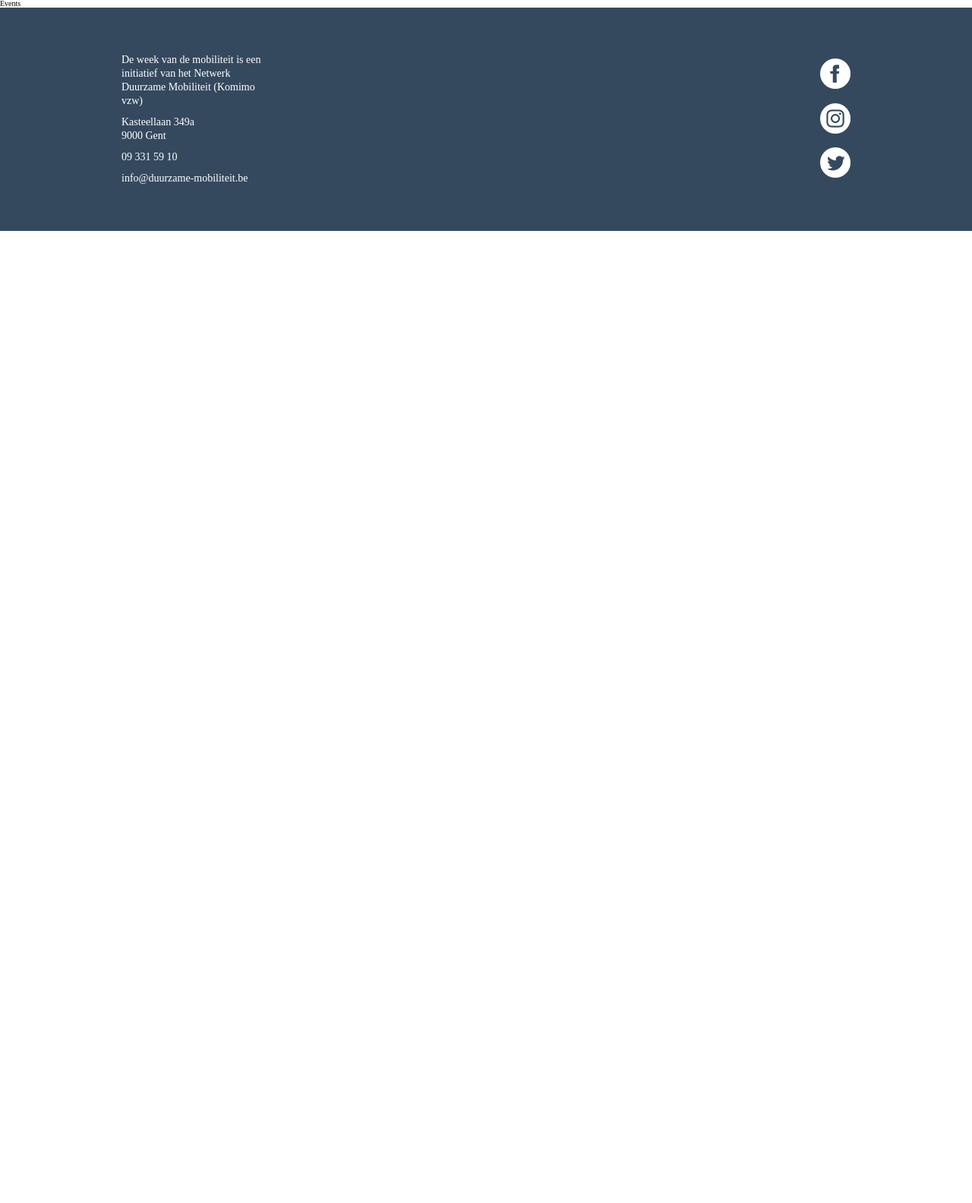
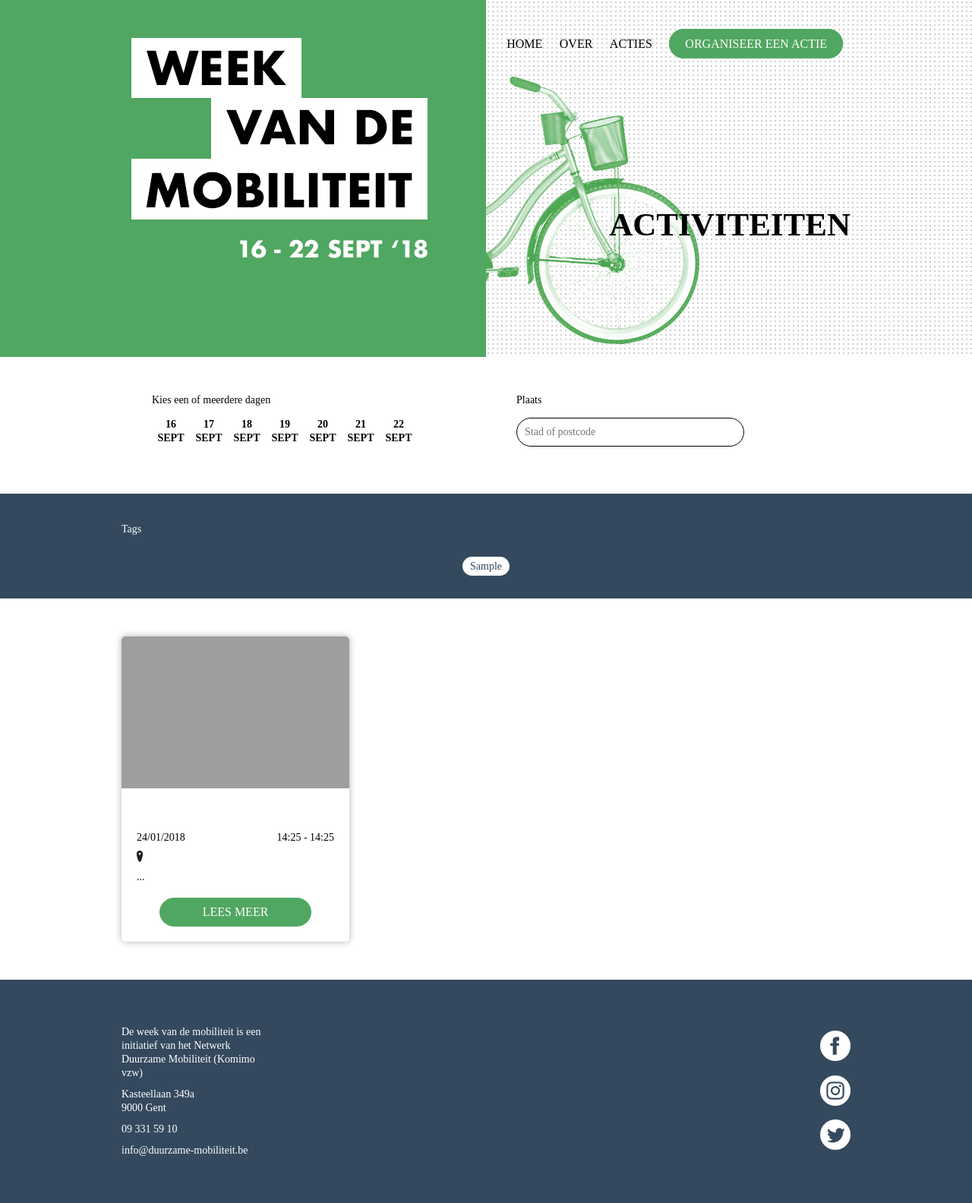
Before and after one commit to jarnethorrez/MOBI, a PHP site: page /?page=events in a window 1280 px wide. Shown: the whole page at 76% size. Before the commit the page ends 304 px from the top, so only its background shows below. Run offline with PHP 8.4, Linux system fonts and the light colour scheme; tables that the repository leaves empty or names only in its code hold one stand-in row (values such as "Sample post"); data that the repository does not hold is empty; some libraries are stand-ins or nearby versions; grey boxes are pictures that could not be loaded.

Commit message:
Finished layout of acties page

```diff
--- a/src/controller/EventsController.php
+++ b/src/controller/EventsController.php
@@ -2,6 +2,7 @@
 
 require_once WWW_ROOT . 'controller' . DS . 'Controller.php';
 require_once WWW_ROOT . 'dao' . DS . 'EventDAO.php';
+require_once WWW_ROOT . 'dao' . DS . 'TagDAO.php';
 
 class EventsController extends Controller {
 
@@ -9,6 +10,7 @@ class EventsController extends Controller {
 
   function __construct() {
     $this->eventDAO = new EventDAO();
+    $this->tagDAO = new TagDAO();
   }
 
   public function index() {
@@ -67,19 +69,22 @@ class EventsController extends Controller {
     // );
 
     //example: search on organiser, with certain end date + time
-    $conditions[] = array(
-      'field' => 'organiser',
-      'comparator' => 'like',
-      'value' => 'brussel'
-    );
-    $conditions[] = array(
-      'field' => 'end',
-      'comparator' => '=',
-      'value' => '2018-09-16 18:00:00'
-    );
+    // $conditions[] = array(
+    //   'field' => 'organiser',
+    //   'comparator' => 'like',
+    //   'value' => 'brussel'
+    // );
+    // $conditions[] = array(
+    //   'field' => 'end',
+    //   'comparator' => '=',
+    //   'value' => '2018-09-16 18:00:00'
+    // );
 
     $events = $this->eventDAO->search($conditions);
     $this->set('events', $events);
+
+    $tags = $this->tagDAO->getTags();
+    $this->set('tags', $tags);
   }
 
 }
--- a/src/css/style.css
+++ b/src/css/style.css
@@ -31,10 +31,6 @@ html {
 .wrapper {
   width: 96rem;
   margin: 0 auto;
-}
-
-header {
-  display: flex;
 }
 
 .button {
@@ -94,12 +90,23 @@ header {
   color: white;
 }
 
+header {
+  display: flex;
+}
+
 .left-side {
   background-color: var(--Green);
   width: 50vw;
   display: grid;
+  grid-template-columns: 1fr;
+}
+
+.home-header .left-side {
   grid-template-rows: 5rem 24rem 5rem 35rem;
-  grid-template-columns: 1fr;
+}
+
+.repeatable-header .left-side {
+  grid-template-rows: 5rem 24rem 5rem 13rem;
 }
 
 .left-side img {
@@ -127,7 +134,27 @@ header {
   width: 50vw;
   display: grid;
   grid-template-columns: 48rem;
+}
+
+.home-header .right-side {
   grid-template-rows: 5rem 5rem 17rem 2rem 48rem;
+}
+
+.repeatable-header .right-side {
+  grid-template-rows: 5rem 5rem 0 2rem 35rem;
+}
+
+.repeatable-header .right-side .title {
+  font-size: 4.3rem;
+  text-transform: uppercase;
+  font-weight: 700;
+  width: 38rem;
+  text-align: right;
+  grid-row: 5 / span 1;
+  grid-column: 1;
+  z-index: 9;
+  justify-self: end;
+  align-self: center;
 }
 
 nav {
@@ -322,6 +349,7 @@ nav a {
   font-weight: 700;
   margin-top: 2rem;
   padding: 0 2rem;
+  min-height: 2.8rem;
 }
 
 .event-card p {
@@ -384,3 +412,91 @@ footer .social {
   justify-content: space-between;
   height: 16rem;
 }
+
+.filter {
+  margin-top: 5rem;
+}
+
+.filter .label {
+  font-size: 1.4rem;
+  font-weight: 500;
+}
+
+.days {
+  display: flex;
+  margin-bottom: 5rem;
+}
+
+.day {
+  text-align: center;
+  width: 5rem;
+  font-size: 1.4rem;
+  font-weight: 700;
+  line-height: 1.8rem;
+}
+
+.day-inactive {
+  opacity: .5;
+}
+
+.input {
+  padding: 1rem;
+  border-radius: 50rem;
+  border: .1rem solid black;
+  font-family: Futura;
+  font-size: 1.4rem;
+  width: 30rem;
+  outline: none;
+}
+
+.filter .upper-section {
+  display: grid;
+  justify-content: space-around;
+  grid-template-columns: repeat(2, 40rem);
+  grid-template-rows: 3rem 10rem;
+}
+
+.tags {
+  background: var(--DarkBlue);
+  text-align: center;
+  padding: 2rem 0;
+}
+
+.tags .label {
+  font-size: 1.4rem;
+  font-weight: 400;
+  color: white;
+  text-align: left;
+  margin: 2rem 0;
+}
+
+.tags .tag {
+  background: white;
+  display: inline;
+  color: var(--DarkBlue);
+  padding: .5rem 1rem;
+  border-radius: 50rem;
+  margin: 0 1rem;
+  line-height: 4.4rem;
+  font-size: 1.4rem;
+  font-weight: 500;
+}
+
+.tags .tag-inactive {
+  opacity: .5;
+}
+
+.events {
+  display: grid;
+  grid-template-columns: repeat(3, 30rem);
+  grid-gap: 2rem;
+  padding: 5rem 0;
+}
+
+.events a {
+  margin: 0 auto;
+  display: block;
+  width: 20rem;
+  text-align: center;
+  margin-top: 2rem;
+}
--- /dev/null
+++ b/src/dao/TagDAO.php
@@ -0,0 +1,12 @@
+<?php
+require_once __DIR__ . '/DAO.php';
+class TagDAO extends DAO {
+  public function getTags() {
+    $sql = "SELECT `tag` FROM `ma3_auto_tags`";
+    $stmt = $this->pdo->prepare($sql);
+    $stmt->execute();
+    $results = $stmt->fetchAll(PDO::FETCH_ASSOC);
+    return $results;
+  }
+}
+?>
--- a/src/view/events/index.php
+++ b/src/view/events/index.php
@@ -1,22 +1,81 @@
-<section>
-  <h1>Events</h1>
-  <?php foreach($events as $event): ?>
-    <article>
-      <header><h2><?php echo $event['title']; ?></h2></header>
-      <dl>
-        <dt>code</dt><dd><?php echo $event['code'];?></dd>
-        <dt>content</dt><dd><?php echo $event['content'];?></dd>
-        <dt>practical</dt><dd><?php echo $event['practical'];?></dd>
-        <dt>location</dt><dd><?php echo $event['location'];?></dd>
-        <dt>address</dt><dd><?php echo $event['address'];?></dd>
-        <dt>postal</dt><dd><?php echo $event['postal'];?></dd>
-        <dt>city</dt><dd><?php echo $event['city'];?></dd>
-        <dt>start</dt><dd><?php echo $event['start'];?></dd>
-        <dt>end</dt><dd><?php echo $event['end'];?></dd>
-        <dt>link</dt><dd><?php echo $event['link'];?></dd>
-        <dt>organisers</dt><dd><ul><?php foreach($event['organisers'] as $organiser): ?><li><?php echo $organiser['name'];?></li><?php endforeach;?></ul></dd>
-        <dt>tags</dt><dd><ul><?php foreach($event['tags'] as $tag): ?><li><?php echo $tag['tag'];?></li><?php endforeach;?></ul></dd>
-      </dl>
-    </article>
-  <? endforeach;?>
-</section>
+<header class="repeatable-header">
+  <h1 class="hidden">Week van de mobiliteit</h1>
+  <div class="left-side">
+      <img src="assets/img/logo.png" alt="logo" class="logo">
+  </div>
+  <div class="right-side">
+    <nav>
+      <a href="index.php">Home</a>
+      <a href="#">Over</a>
+      <a href="?page=events">acties</a>
+      <a href="?page=organiseEvent" class="button green-button">organiseer een actie</a>
+    </nav>
+    <h2 class="title">Activiteiten</h2>
+    <img src="assets/img/bike.png" alt="rollerskate">
+  </div>
+</header>
+<main>
+  <section class="filter">
+    <div class="wrapper upper-section">
+      <p class="label">Kies een of meerdere dagen</p>
+      <p class="label">Plaats</p>
+      <div class="days">
+        <p class="day" data-day="16">16<br />SEPT</p>
+        <p class="day" data-day="17">17<br />SEPT</p>
+        <p class="day" data-day="18">18<br />SEPT</p>
+        <p class="day" data-day="19">19<br />SEPT</p>
+        <p class="day" data-day="20">20<br />SEPT</p>
+        <p class="day" data-day="21">21<br />SEPT</p>
+        <p class="day" data-day="22">22<br />SEPT</p>
+      </div>
+      <form class="" action="index.html" method="post">
+        <input type="text" name="plaats" placeholder="Stad of postcode" class="input">
+      </form>
+    </div>
+
+    <div class="tags">
+      <div class="wrapper">
+        <p class="label">Tags</p>
+        <?php foreach($tags as $tag): ?>
+          <p class="tag"><?php echo $tag['tag']; ?></p>
+        <?php endforeach; ?>
+      </div>
+      </div>
+  </section>
+
+  <section class="events wrapper">
+    <?php foreach($events as $event): ?>
+      <article class="event-card">
+        <div class="event-card-image" style="background-image: url(assets/thumbnails/<?php echo $event['code']?>.jpg);"></div>
+        <h3><?php echo $event['title']; ?></h3>
+        <div class="dateTime">
+          <p class="date"><?php
+             $date = new DateTime($event['start']);
+             echo $date->format('d/m/Y');
+          ?></p>
+          <p class="time"><?php
+            $startTime = new DateTime($event['start']);
+            $startTime = $startTime->format('H:i');
+
+            $endTime = new DateTime($event['end']);
+            $endTime = $endTime->format('H:i');
+
+            echo $startTime . ' - ' . $endTime;
+          ?></p>
+        </div>
+
+        <p class="location"><?php echo $event['city']; ?></p>
+
+        <p class="info"><?php
+          $content = $event['content'];
+          if (strlen($content) > 140) {
+            $content = substr($content, 0, 140);
+          }
+          $content .= '...';
+          echo $content;
+        ?></p>
+        <a href="?page=detail?e=<?php echo $event['id']; ?>" class="button green-button wide-button">Lees Meer</a>
+      </article>
+    <?php endforeach; ?>
+  </section>
+</main>
--- a/src/view/home/index.php
+++ b/src/view/home/index.php
@@ -1,5 +1,4 @@
-<!-- <div class="wrapper-shower"></div> -->
-<header>
+<header class="home-header">
   <h1 class="hidden">Week van de mobiliteit</h1>
   <div class="left-side">
     <img src="assets/img/logo.png" alt="logo" class="logo">
@@ -7,6 +6,7 @@
   </div>
   <div class="right-side">
     <nav>
+      <a href="index.php">Home</a>
       <a href="#">Over</a>
       <a href="?page=events">acties</a>
       <a href="?page=organiseEvent" class="button green-button">organiseer een actie</a>
```
Also changed, not shown: src/assets/img/bike.png (added).
